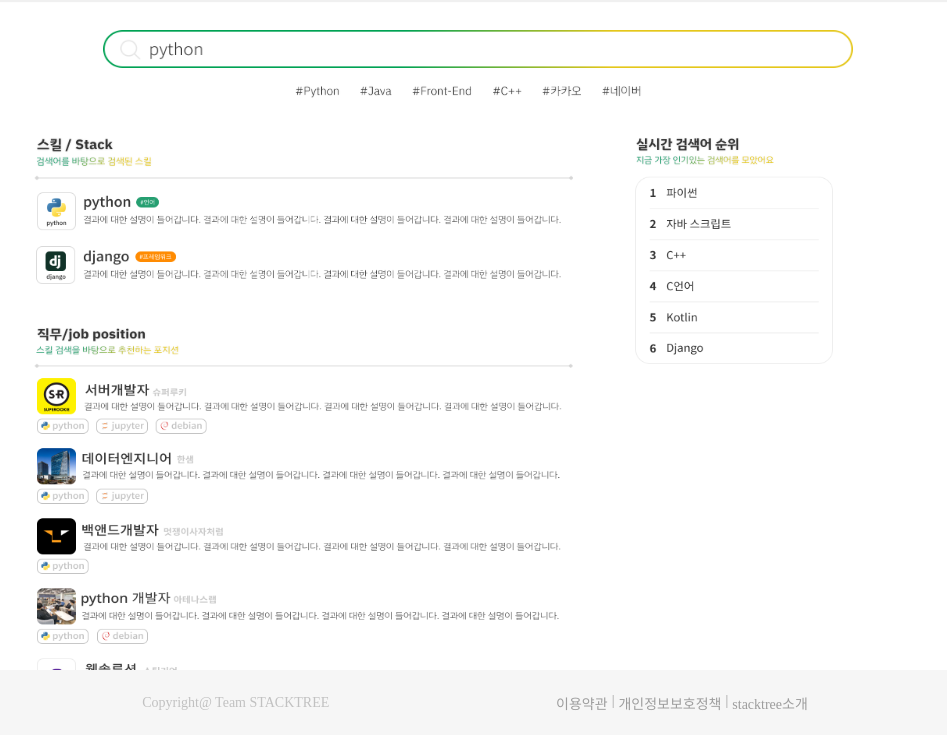
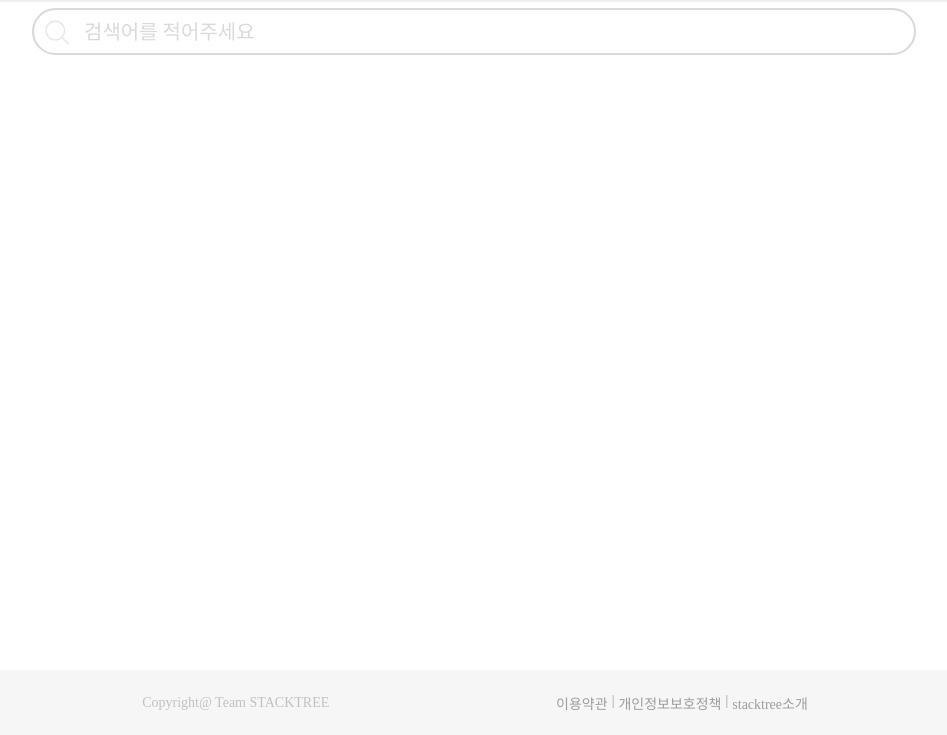
Before and after one commit to elementrix/YoungBoss_StackTree, a Django app: page /result/ in a window 1280 px wide. Shown: the part 65-800 px from the top of the page, without its empty margins (165-1112 px from the left). Run offline with Django 4.2, Linux system fonts and the light colour scheme; some web fonts are replaced.

Commit message:
cozy - delete img in result page

```diff
--- a/stacktreeproject/main/static/css/result.css
+++ b/stacktreeproject/main/static/css/result.css
@@ -131,52 +131,3 @@ input::placeholder{
     top: 78px;
     padding-left: 10px;
 }
-
-.img{
-    width: 884px;
-    height: 47px;
-    left: 573;
-    top: 105px;
-}
-
-.img-result-box{
-    width: 750px;
-    height: 38px;
-    left: 537px;
-    top: 105px;
-    padding-top: 30px;
-    padding-left: 70px;
-}
-
-.img_result_hashtag{
-    width: 350px;
-    height: 18px;
-    padding-left: 260px;
-    padding-top: 10px;
-}
-
-.img_result_stack{
-    width: 540px;
-    height: 150px;
-    padding-top: 30px;
-    padding-left: 0;
-    position : absolute;
-    display: flex;
-}
-
-.img_result_keywordrank{
-    width: 200px;
-    height: 230px;
-    padding: 30px 19px 15px 600px;
-    position: absolute;
-    display: flex;
-}
-
-.img_result_jobposition{
-    width: 540px;
-    height: 390px;
-    padding-top: 220px;
-    padding-left: 0;
-    position: absolute;
-    display: flex;
-}
--- a/stacktreeproject/main/templates/result.html
+++ b/stacktreeproject/main/templates/result.html
@@ -16,21 +16,8 @@
         {% csrf_token %}
 
         <div class="seach">
-            <!-- <input name="search" type="search" placeholder="검색어를 적어주세요">
-            <img class="ico-result-search" src="{% static 'img/ico_result_search.png' %}"> -->
+            <input name="search" type="search" placeholder="검색어를 적어주세요">
+            <img class="ico-result-search" src="{% static 'img/ico_result_search.png' %}">
         </div>
 
-        <div class="img">
-            <img class="img-result-box" src="{% static 'img/img_result_box_2x.png' %}">
-            <img class="img_result_hashtag" src="{% static 'img/img_result_hashtag.png' %}">
-
-            <img class="img_result_stack" src="{% static 'img/img_result_stack.png' %}">
-
-            <img class="img_result_keywordrank" src="{% static 'img/img_result_keywordrank.png' %}">
-
-            <img class="img_result_jobposition" src="{% static 'img/img_result_jobposition.png' %}">
-        </div>
-
-
-
 {% endblock %}
```
Also changed, not shown: stacktreeproject/main/static/img/img_result_box_2x.png (deleted), stacktreeproject/main/static/img/img_result_hashtag.png (deleted), stacktreeproject/main/static/img/img_result_jobposition.png (deleted), stacktreeproject/main/static/img/img_result_keywordrank.png (deleted), stacktreeproject/main/static/img/img_result_stack.png (deleted).
